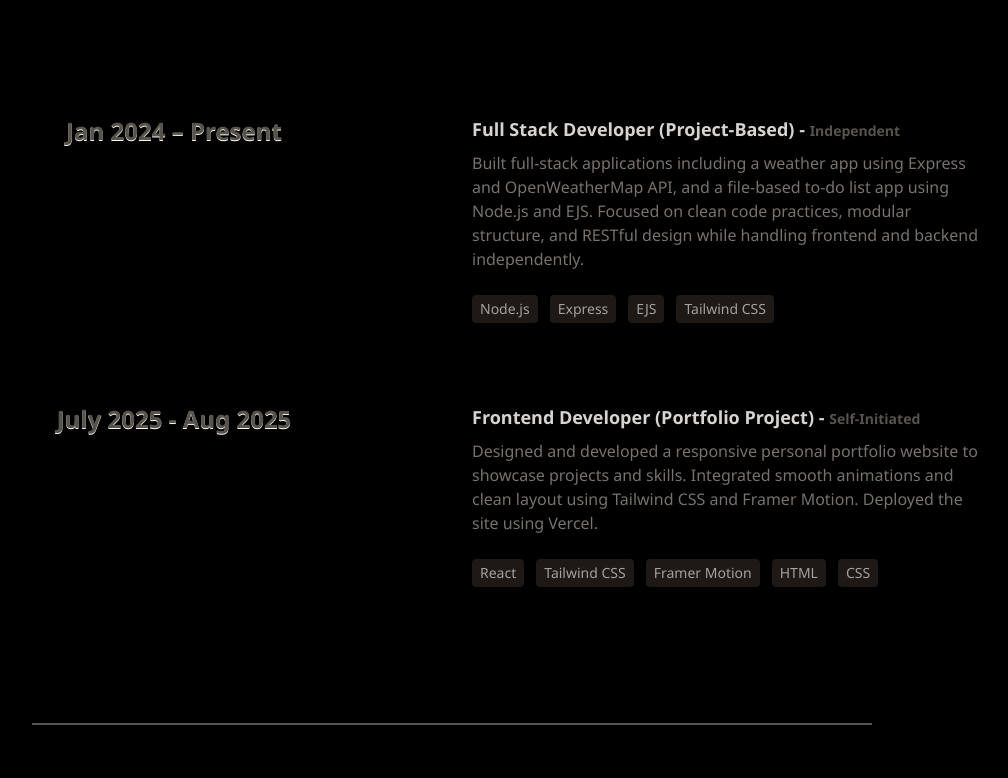
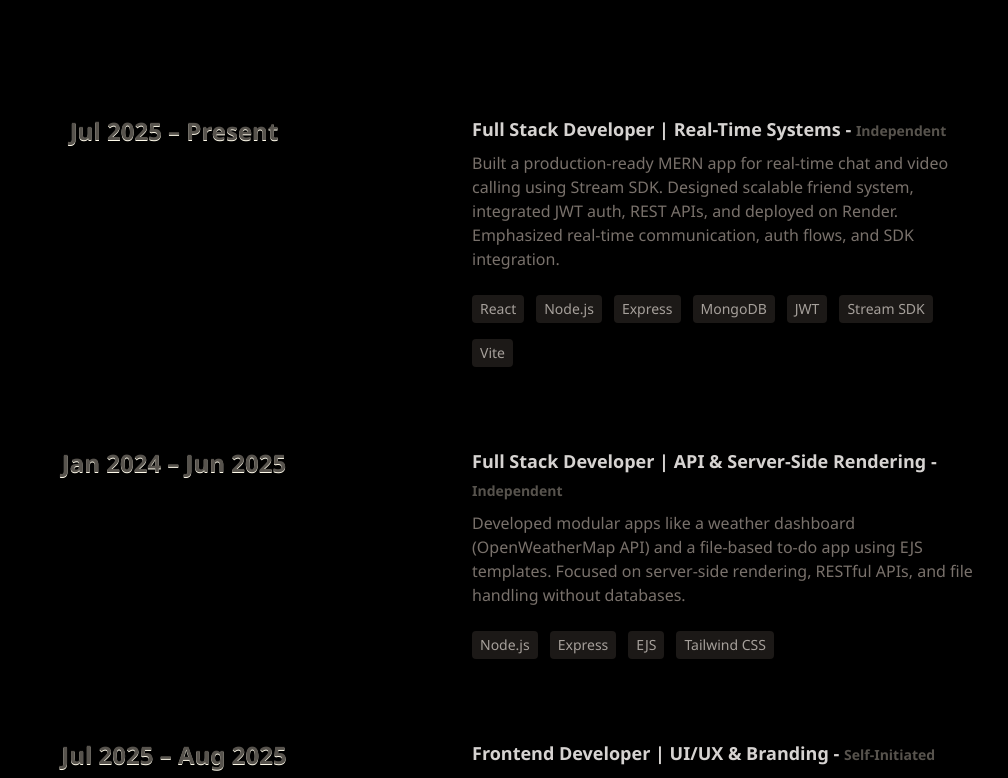
Before and after one commit to ayushsharma1603/ayush-devfolio, a React (Vite) app: page / in a window 1280 px wide. Shown: the part 4054-4832 px from the top of the page, without its empty margins (188-1196 px from the left). Built offline with nearby package versions, Linux system fonts and the light colour scheme.

Commit message:
update constants

```diff
--- a/src/constants/index.js
+++ b/src/constants/index.js
@@ -12,20 +12,28 @@ I enjoy turning ideas into functional and responsive web applications, and I'm a
 
 export const EXPERIENCES = [
   {
-    year: "Jan 2024 – Present",
-    role: "Full Stack Developer (Project-Based)",
+    year: "Jul 2025 – Present",
+    role: "Full Stack Developer | Real-Time Systems",
     company: "Independent",
-    description: `Built full-stack applications including a weather app using Express and OpenWeatherMap API, and a file-based to-do list app using Node.js and EJS. Focused on clean code practices, modular structure, and RESTful design while handling frontend and backend independently.`,
+    description: `Built a production-ready MERN app for real-time chat and video calling using Stream SDK. Designed scalable friend system, integrated JWT auth, REST APIs, and deployed on Render. Emphasized real-time communication, auth flows, and SDK integration.`,
+    technologies: ["React", "Node.js", "Express", "MongoDB", "JWT", "Stream SDK", "Vite"],
+  },
+  {
+    year: "Jan 2024 – Jun 2025",
+    role: "Full Stack Developer | API & Server-Side Rendering",
+    company: "Independent",
+    description: `Developed modular apps like a weather dashboard (OpenWeatherMap API) and a file-based to-do app using EJS templates. Focused on server-side rendering, RESTful APIs, and file handling without databases.`,
     technologies: ["Node.js", "Express", "EJS", "Tailwind CSS"],
   },
   {
-    year: "July 2025 - Aug 2025",
-    role: "Frontend Developer (Portfolio Project)",
+    year: "Jul 2025 – Aug 2025",
+    role: "Frontend Developer | UI/UX & Branding",
     company: "Self-Initiated",
-    description: `Designed and developed a responsive personal portfolio website to showcase projects and skills. Integrated smooth animations and clean layout using Tailwind CSS and Framer Motion. Deployed the site using Vercel.`,
-    technologies: ["React", "Tailwind CSS", "Framer Motion", "HTML", "CSS"],
-  }
+    description: `Designed a personal portfolio with responsive layouts, Framer Motion animations, and SEO-friendly structure using Vite and Tailwind CSS. Focused on frontend performance and smooth user experience.`,
+    technologies: ["React", "Tailwind CSS", "Framer Motion", "Vite"],
+  },
 ];
+
 
 
 export const PROJECTS = [
```
